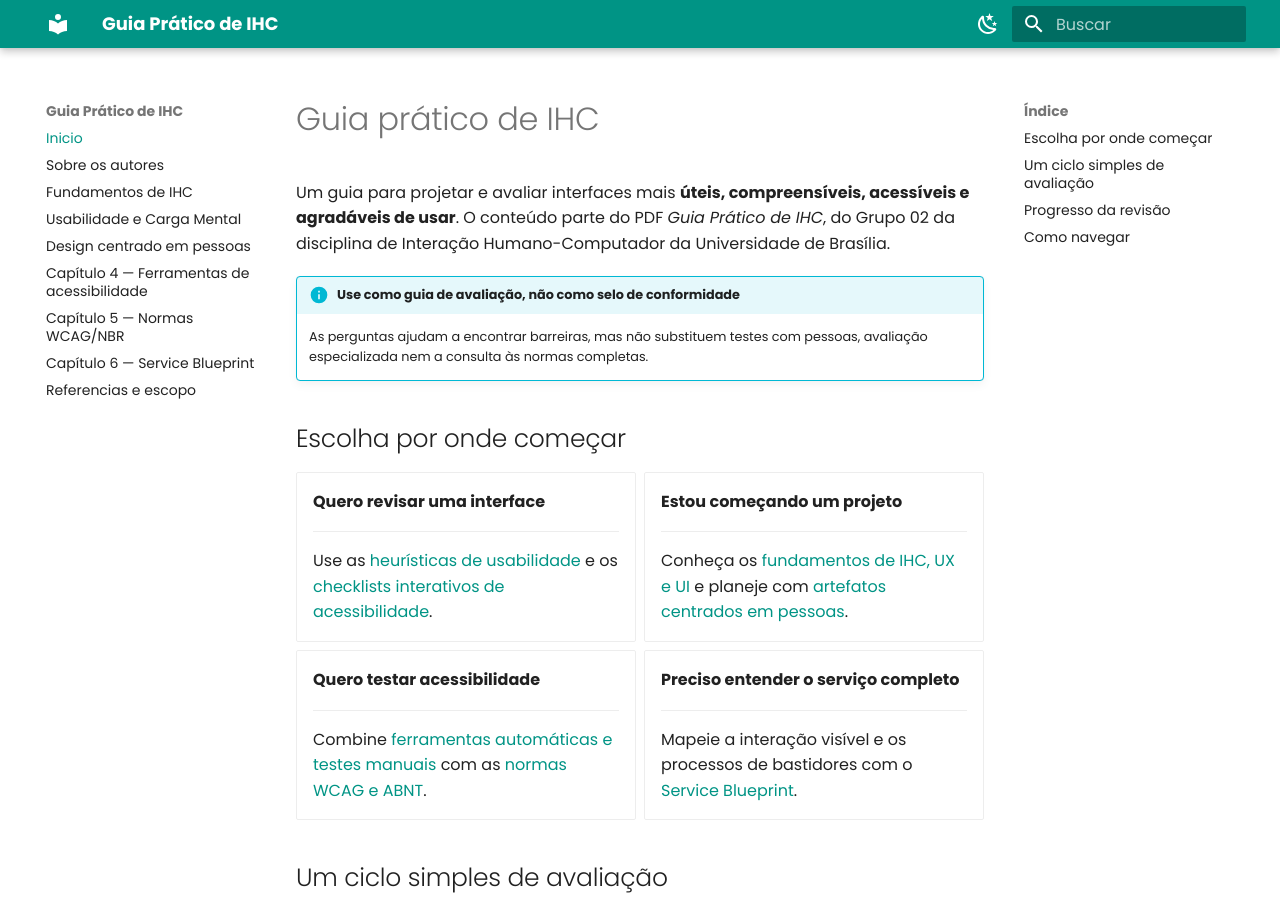
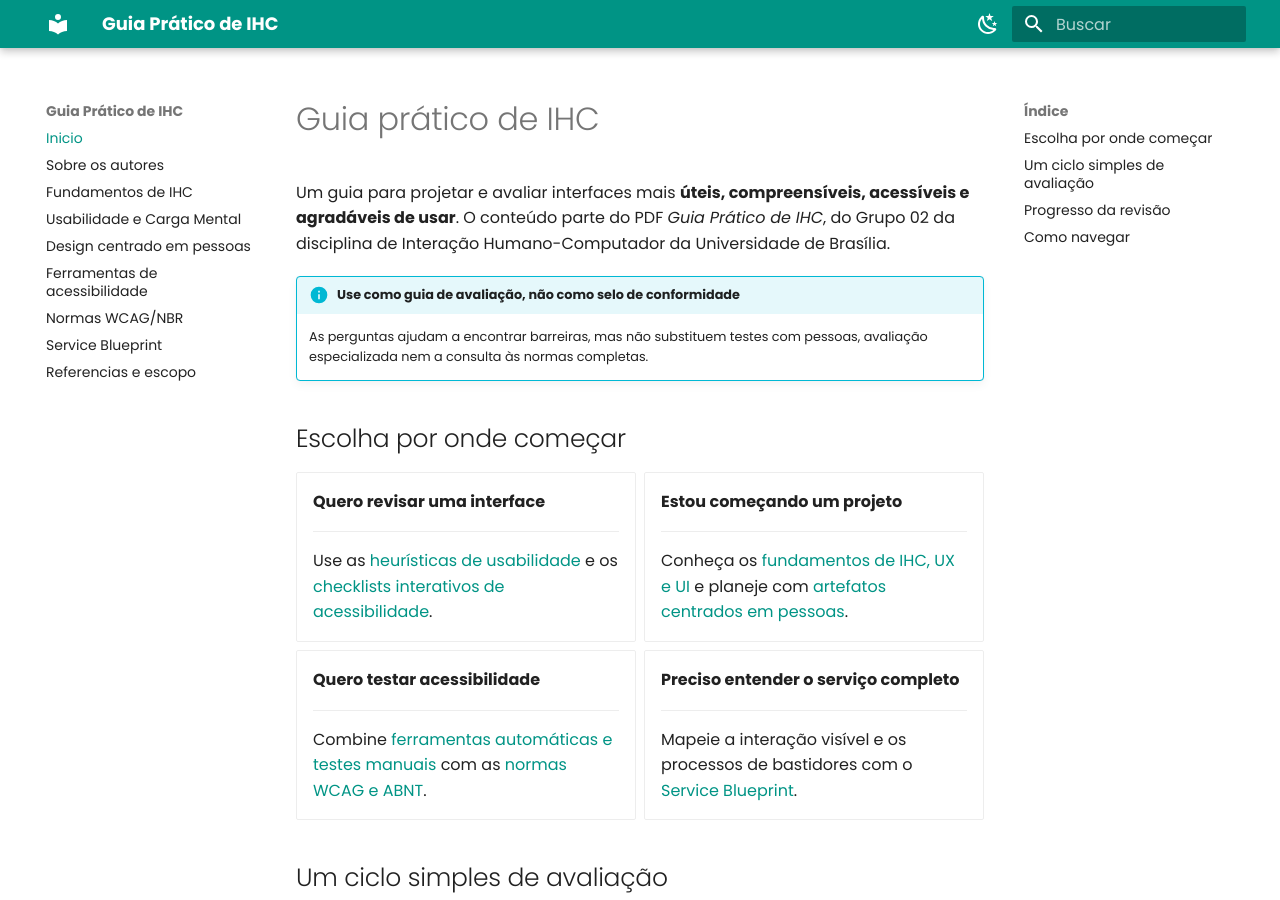
Before and after one commit to UnB-IHC/IHC_2026.2_Grupo02, an MkDocs documentation site: the page built from manual-ihc/index.md, in a window 1280 px wide and 900 px high. Built offline with MkDocs 1.6.1 and Material for MkDocs 9.7.7, drawn with Linux system fonts in a browser that asks for light colours.

Commit message:
fix: corrige nomes menu lateral

```diff
--- a/mkdocs.yml
+++ b/mkdocs.yml
@@ -39,9 +39,9 @@ nav:
   - Fundamentos de IHC: fundamentos.md
   - Usabilidade e Carga Mental: usabilidade.md
   - Design centrado em pessoas: design-centrado.md
-  - Capítulo 4 — Ferramentas de acessibilidade: acessibilidade.md
-  - Capítulo 5 — Normas WCAG/NBR: normas-acessibilidade.md
-  - Capítulo 6 — Service Blueprint: blueprint.md
+  - Ferramentas de acessibilidade: acessibilidade.md
+  - Normas WCAG/NBR: normas-acessibilidade.md
+  - Service Blueprint: blueprint.md
   - Referencias e escopo: referencias.md
 
 markdown_extensions:
```
